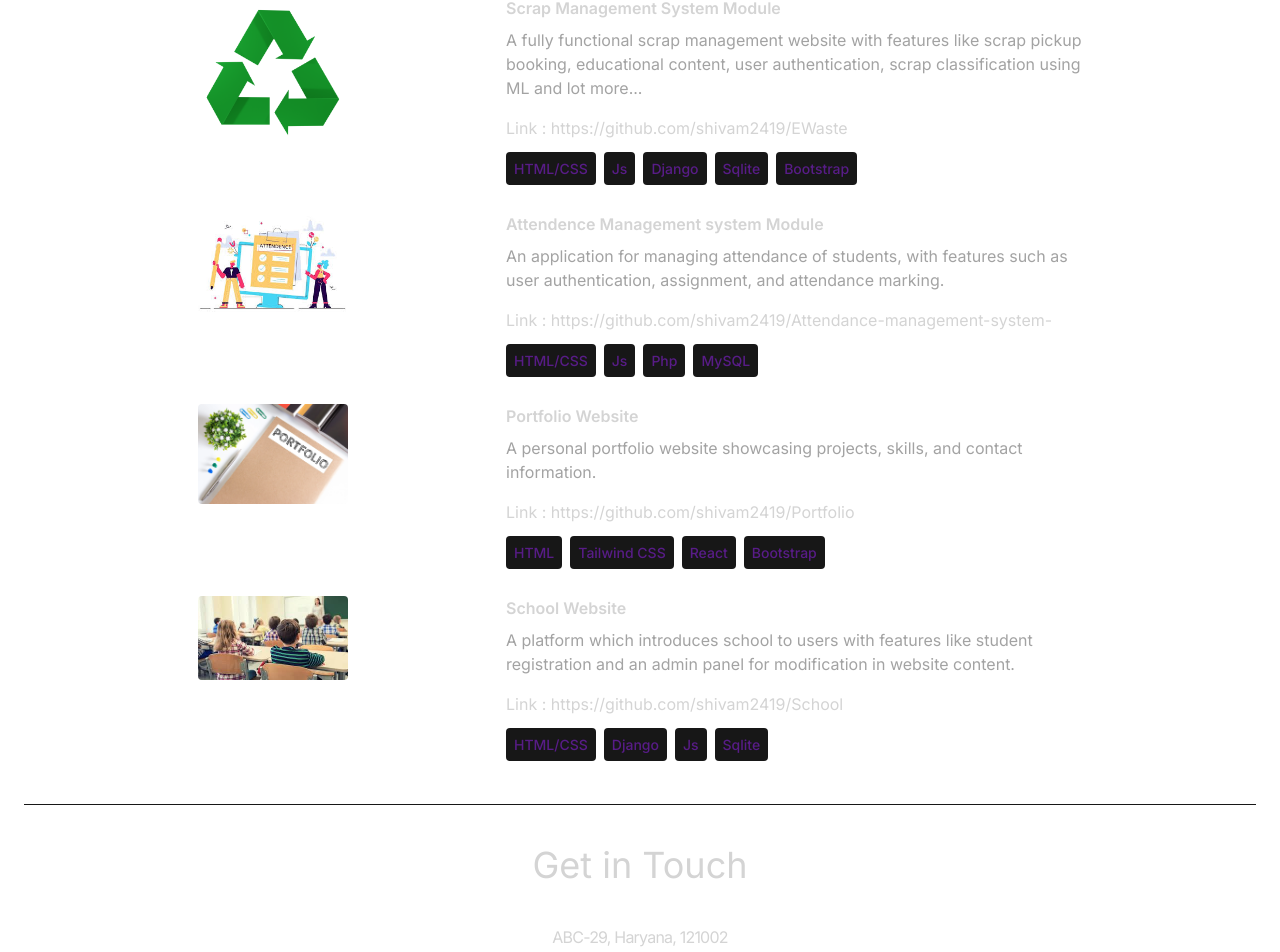
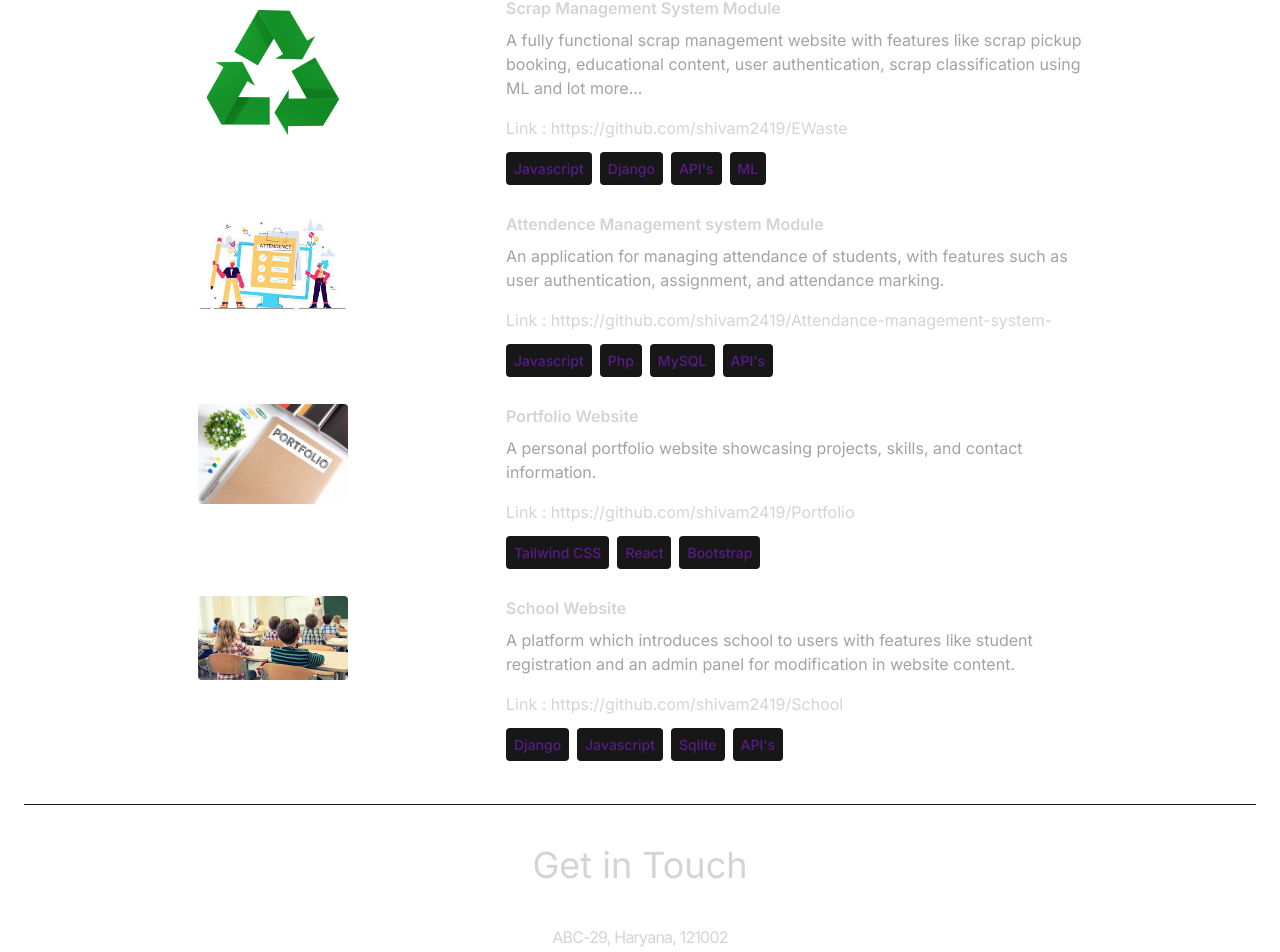
Before and after one commit to shivam2419/Portfolio, a React (Vite) app: page / in a window 1280 px wide. Shown: the part 2519-3471 px from the top of the page. Built offline with nearby package versions, Linux system fonts and the light colour scheme.

Commit message:
Update index.js

```diff
--- a/src/constants/index.js
+++ b/src/constants/index.js
@@ -24,7 +24,7 @@ export const PROJECTS = [
     description:
       "A fully functional scrap management website with features like scrap pickup booking, educational content, user authentication, scrap classification using ML and lot more...",
     link: "https://github.com/shivam2419/EWaste" ,
-    technologies: ["HTML/CSS", "Js", "Django", "Sqlite", "Bootstrap"],
+    technologies: ["Javascript", "Django", "API's", "ML"],
   },
   {
     title: "Attendence Management system Module",
@@ -32,7 +32,7 @@ export const PROJECTS = [
     description:
       "An application for managing attendance of students, with features such as user authentication, assignment, and attendance marking.",
     link: "https://github.com/shivam2419/Attendance-management-system-" ,
-    technologies: ["HTML/CSS", "Js", "Php","MySQL"],
+    technologies: ["Javascript", "Php","MySQL", "API's"],
   },
   {
     title: "Portfolio Website",
@@ -40,7 +40,7 @@ export const PROJECTS = [
     description:
       "A personal portfolio website showcasing projects, skills, and contact information.",
       link: "https://github.com/shivam2419/Portfolio" ,
-    technologies: ["HTML", "Tailwind CSS", "React", "Bootstrap"],
+    technologies: ["Tailwind CSS", "React", "Bootstrap"],
   },
   {
     title: "School Website",
@@ -48,7 +48,7 @@ export const PROJECTS = [
     description:
       "A platform which introduces school to users with features like student registration and an admin panel for modification in website content.",
     link: "https://github.com/shivam2419/School" ,
-    technologies: ["HTML/CSS", "Django", "Js", "Sqlite"],
+    technologies: ["Django", "Javascript", "Sqlite", "API's"],
   },
 ];
 
```
